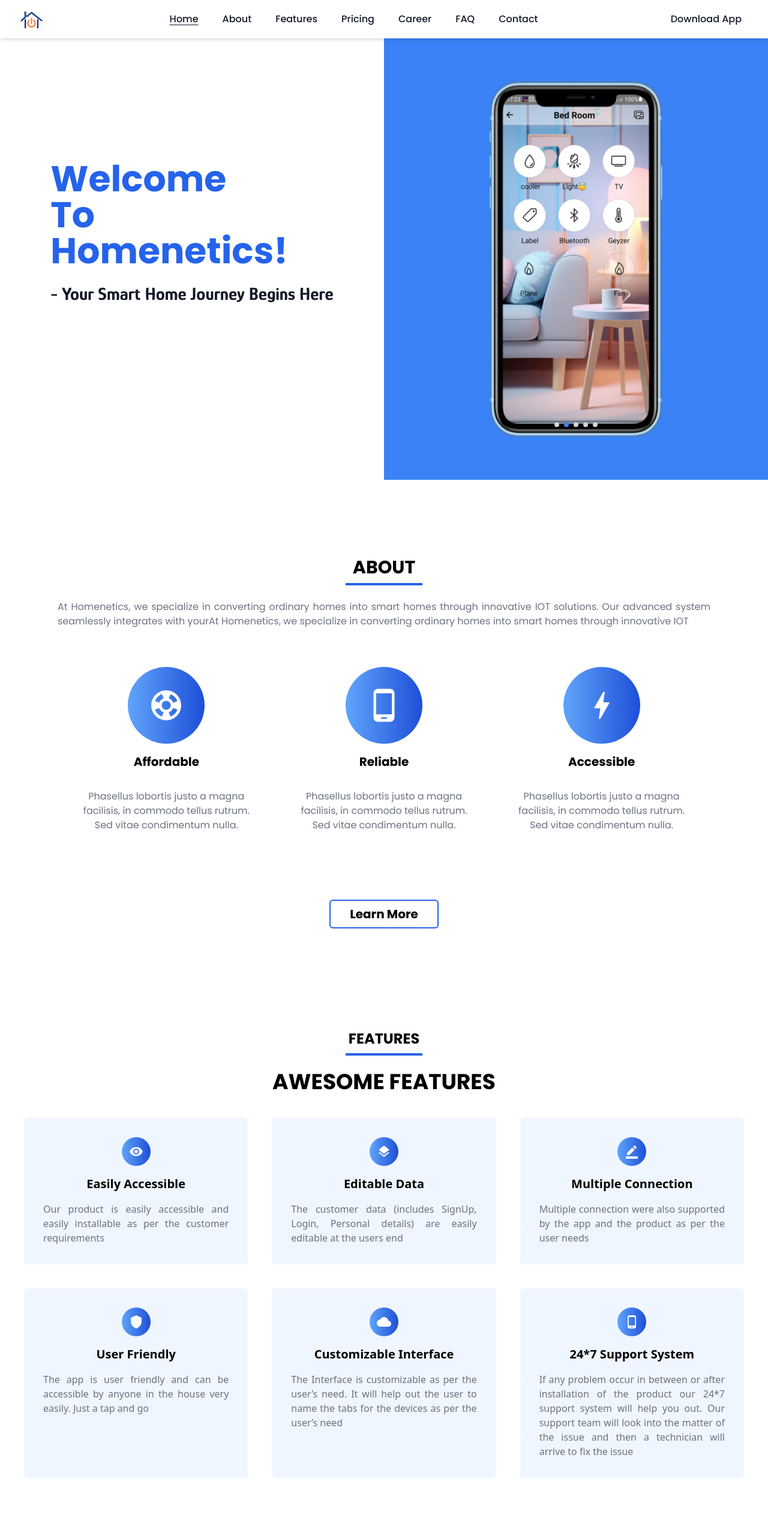
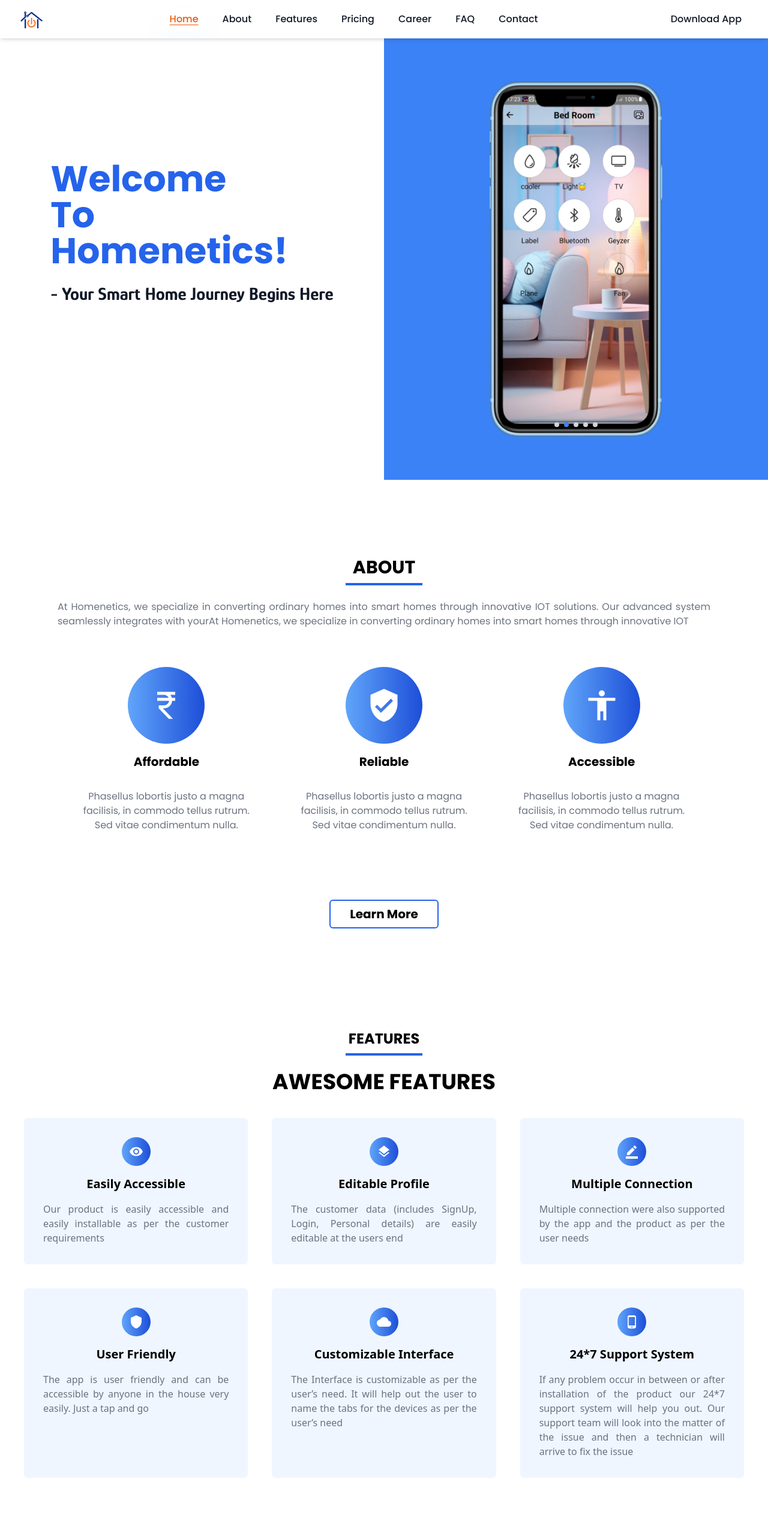
Before and after one commit to HomiesTech/Website, a React (Vite) app: page / in a window 1280 px wide. Shown: the top 2566 px of the page at 60% size. Built offline with nearby package versions, Linux system fonts and the light colour scheme.

Commit message:
about icons

```diff
--- a/src/pages/About.jsx
+++ b/src/pages/About.jsx
@@ -1,8 +1,8 @@
 import React from "react";
-import PhoneAndroidIcon from "@mui/icons-material/PhoneAndroid";
-import SupportIcon from "@mui/icons-material/Support";
-import BoltIcon from "@mui/icons-material/Bolt";
 
+import CurrencyRupeeIcon from "@mui/icons-material/CurrencyRupee";
+import VerifiedUserIcon from "@mui/icons-material/VerifiedUser";
+import AccessibilityIcon from "@mui/icons-material/Accessibility";
 const About = () => {
   return (
     <section style={{ background: "white" }}>
@@ -24,7 +24,7 @@ const About = () => {
       <div className="max-w-6xl mx-auto flex flex-wrap justify-center pt-12 md:pt-16 px-4 md:px-8 font-poppins">
         <div className="flex flex-col items-center w-full md:w-1/3 px-4 mb-8">
           <div className="flex text-white items-center justify-center rounded-full bg-gradient-to-r from-blue-400 to-blue-700 h-[8rem] w-[8rem]">
-            <SupportIcon style={{ fontSize: 60 }} />
+            <CurrencyRupeeIcon style={{ fontSize: 60 }} />
           </div>
           <h3 className="text-black text-center font-bold text-xl p-2 m-2">
             Affordable
@@ -36,7 +36,7 @@ const About = () => {
         </div>
         <div className="flex flex-col items-center w-full md:w-1/3 px-4 mb-8">
           <div className="flex text-white items-center justify-center rounded-full bg-gradient-to-r from-blue-400 to-blue-700 h-[8rem] w-[8rem]">
-            <PhoneAndroidIcon style={{ fontSize: 60 }} />
+            <VerifiedUserIcon style={{ fontSize: 60 }} />
           </div>
           <h3 className="text-black text-center font-bold text-xl p-2 m-2">
             Reliable
@@ -48,7 +48,7 @@ const About = () => {
         </div>
         <div className="flex flex-col items-center w-full md:w-1/3 px-4 mb-8">
           <div className="flex text-white items-center justify-center rounded-full bg-gradient-to-r from-blue-400 to-blue-700 h-[8rem] w-[8rem]">
-            <BoltIcon style={{ fontSize: 60 }} />
+            <AccessibilityIcon style={{ fontSize: 60 }} />
           </div>
           <h3 className="text-black text-center font-bold text-xl p-2 m-2">
             Accessible
--- a/src/pages/Features.jsx
+++ b/src/pages/Features.jsx
@@ -33,7 +33,7 @@ export default function Features() {
           },
           {
             Icon: LayersIcon,
-            title: "Editable Data",
+            title: "Editable Profile",
             description:
               "The customer data (includes SignUp, Login, Personal details) are easily editable at the users end",
           },
--- a/src/pages/Navbar.jsx
+++ b/src/pages/Navbar.jsx
@@ -11,8 +11,9 @@ export default function Navbar() {
   };
 
   const linkClass =
-    "cursor-pointer text-gray-900 hover:text-white hover:bg-blue-600 px-3 py-2 rounded-md text-md font-medium transition-transform transform hover:scale-110 duration-500 ease-in-out";
-  const activeClass = "underline underline-offset-4 text-blue-400";
+    "cursor-pointer text-gray-900 hover:text-white hover:bg-blue-600 px-3 py-2 rounded-md text-md font-medium transition-transform transform hover:scale-110 duration-500 ease-in-out ";
+  const activeClass =
+    "underline underline-offset-4 text-orange-600 shadow-[0_35px_60px_-15px_rgba(23,110,340,0.3)]  ";
 
   return (
     <nav className="bg-white shadow-md fixed top-0 w-full z-20 overflow-hidden transition-all duration-300 ease-in-out">
--- a/src/pages/Pricing.jsx
+++ b/src/pages/Pricing.jsx
@@ -19,7 +19,7 @@ const Pricing = () => {
       features: ["Accessible", "Reliable", "Easy To Use", "Affordable"],
     },
     {
-      title: "Custom Card",
+      title: "Custom",
       price: "APR",
       features: ["Accessible", "Reliable", "Easy To Use", "Affordable"],
     },
@@ -37,7 +37,7 @@ const Pricing = () => {
             <div className="bg-blue-50 border-2 border-gray-100 p-10 rounded-lg shadow-lg transition-transform transform hover:scale-105 duration-500 ease-in-out">
               <h3 className="text-xl font-bold text-blue-700">{plan.title}</h3>
               <p className="text-gray-600">Powerful & Awesome Features</p>
-              <h2 className="text-4xl font-bold my-4">
+              <h2 className="text-3xl font-bold my-4">
                 Rs.{plan.price}
                 <span className="text-xl font-normal">/ {plan.title}</span>
               </h2>
```
